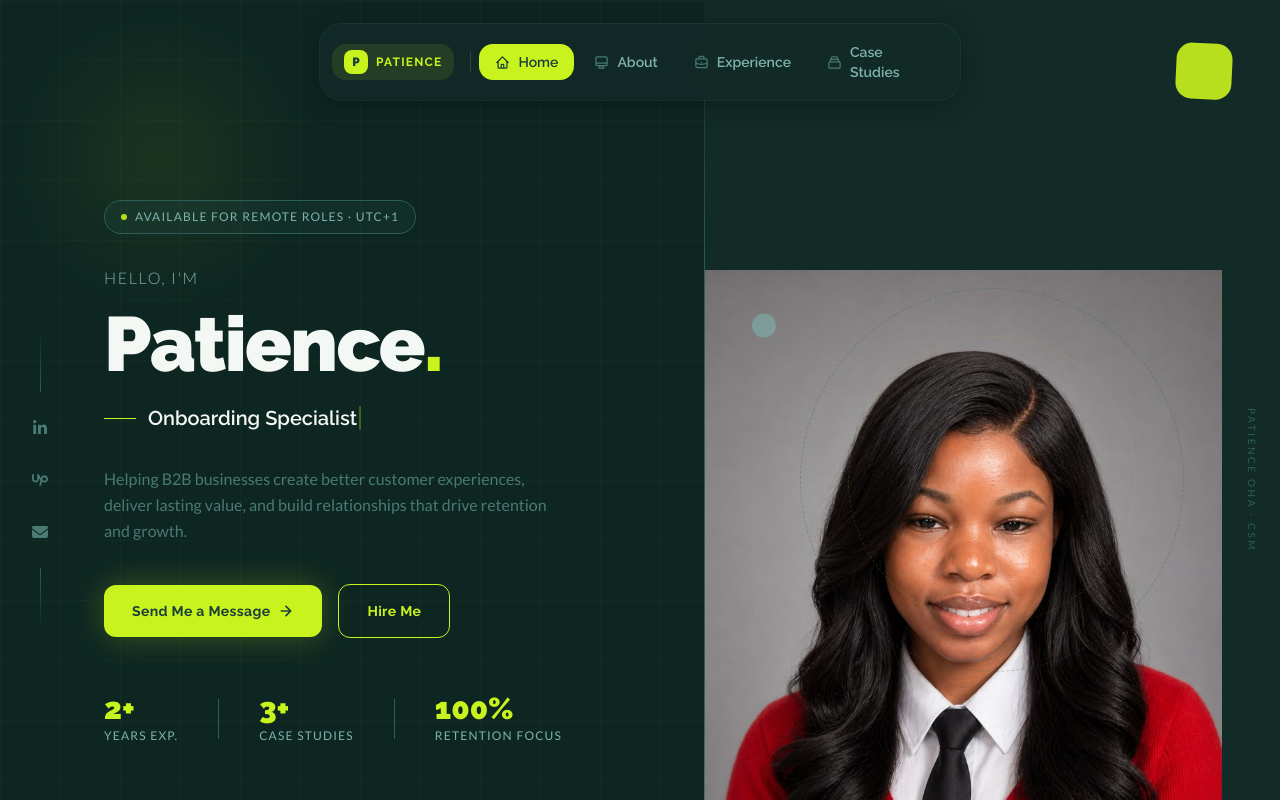
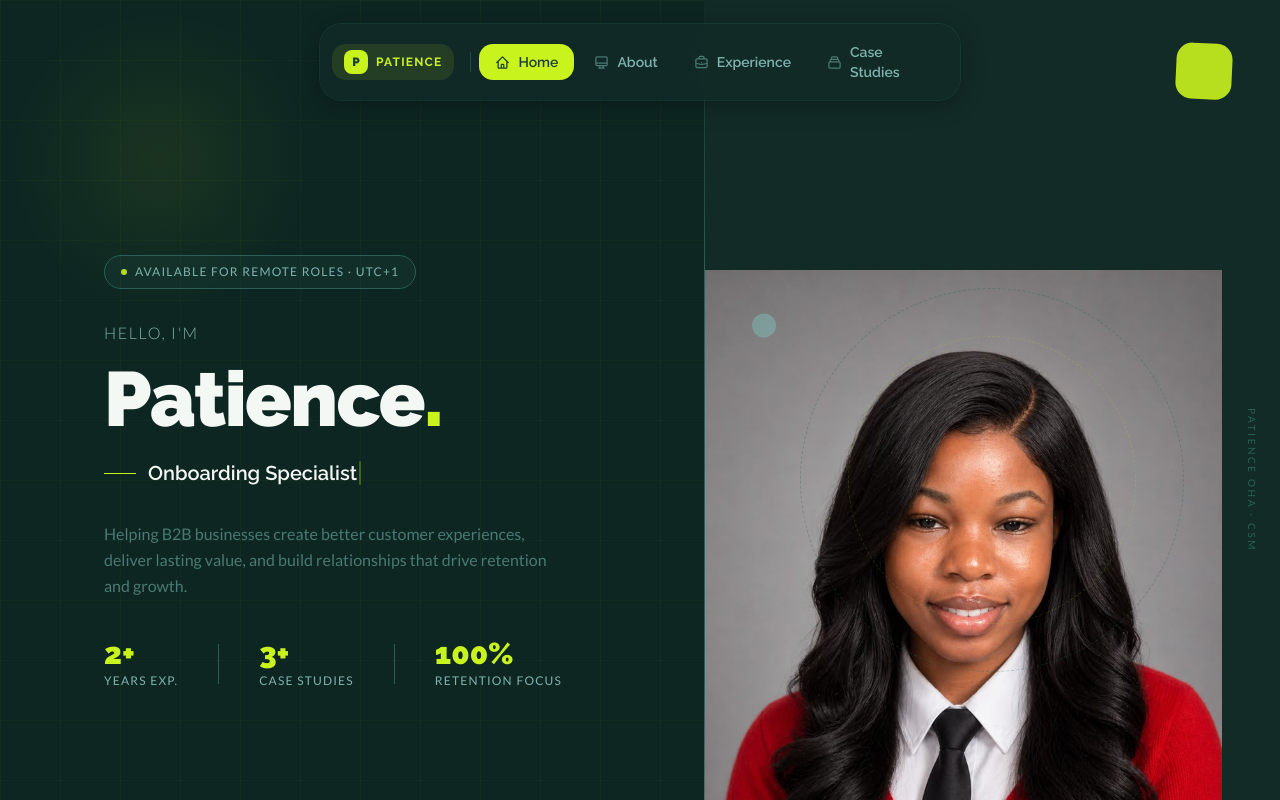
Before and after one commit to ohapatience/CSM, a React (Vite) app: page / in a window 1280 px wide. Shown: the top 800 px of the page. Built offline with nearby package versions, Linux system fonts and the light colour scheme.

Commit message:
first commit

```diff
--- a/src/components/heroSection.jsx
+++ b/src/components/heroSection.jsx
@@ -1,9 +1,6 @@
 import { useEffect, useState } from "react";
 import { motion, useMotionValue, useSpring } from "framer-motion";
-import { FaLinkedinIn, FaEnvelope } from "react-icons/fa6";
-import { SiUpwork } from "react-icons/si";
 import heroImage from "../assets/ezinne.png";
-import { LINKEDIN_URL, UPWORK_URL, EMAIL } from "../links";
 
 // Titles that scroll in and out, one after another
 const ROLES = [
@@ -19,7 +16,7 @@ function useTypewriter(
 ) {
   const [display, setDisplay] = useState("");
   const [wordIdx, setWordIdx] = useState(0);
-  const [phase, setPhase] = useState("typing"); // typing | pausing | deleting
+  const [phase, setPhase] = useState("typing");
 
   useEffect(() => {
     const word = words[wordIdx % words.length];
@@ -148,26 +145,6 @@ function StatItem({ value, label, delay }) {
   );
 }
 
-// ── Social link ───────────────────────────────────────────────────────────────
-function SocialLink({ href, icon, label, delay }) {
-  return (
-    <motion.a
-      href={href}
-      target={href.startsWith("mailto:") ? undefined : "_blank"}
-      rel="noopener noreferrer"
-      aria-label={label}
-      initial={{ opacity: 0, x: -16 }}
-      animate={{ opacity: 1, x: 0 }}
-      transition={{ delay, duration: 0.5, ease: "easeOut" }}
-      whileHover={{ x: 6, color: "#C9F31D" }}
-      className="flex items-center justify-center w-8 h-8 transition-colors"
-      style={{ color: "#4A7A73" }}
-    >
-      {icon}
-    </motion.a>
-  );
-}
-
 // ── Main Hero ─────────────────────────────────────────────────────────────────
 export default function HeroSection() {
   const typed = useTypewriter(ROLES, {
@@ -206,41 +183,6 @@ export default function HeroSection() {
 
         {/* ── LEFT PANEL ─────────────────────────────────────────── */}
         <div className="relative z-10 flex flex-col justify-between w-full lg:w-[55%] px-8 md:px-16 py-12">
-          {/* Social sidebar: LinkedIn, Upwork, Email */}
-          <motion.div
-            className="absolute left-6 top-1/2 -translate-y-1/2 hidden lg:flex flex-col items-center gap-5"
-            initial={{ opacity: 0 }}
-            animate={{ opacity: 1 }}
-            transition={{ delay: 1.2 }}
-          >
-            <div
-              className="w-px h-16"
-              style={{ background: "linear-gradient(transparent, #2A6057)" }}
-            />
-            <SocialLink
-              href={LINKEDIN_URL}
-              label="LinkedIn"
-              delay={1.3}
-              icon={<FaLinkedinIn size={16} />}
-            />
-            <SocialLink
-              href={UPWORK_URL}
-              label="Upwork"
-              delay={1.4}
-              icon={<SiUpwork size={16} />}
-            />
-            <SocialLink
-              href={`mailto:${EMAIL}`}
-              label="Email"
-              delay={1.5}
-              icon={<FaEnvelope size={16} />}
-            />
-            <div
-              className="w-px h-16"
-              style={{ background: "linear-gradient(#2A6057, transparent)" }}
-            />
-          </motion.div>
-
           {/* Main content */}
           <div className="flex flex-col justify-center flex-1 mt-8 lg:mt-0 lg:pl-10">
             {/* Availability badge */}
@@ -319,53 +261,6 @@ export default function HeroSection() {
               lasting value, and build relationships that drive retention and
               growth.
             </motion.p>
-
-            {/* Buttons side by side */}
-            <motion.div
-              {...enter(0.85)}
-              className="flex items-center gap-4 flex-wrap mb-14"
-            >
-              <motion.a
-                href="/contact"
-                whileHover={{ scale: 1.04, y: -2 }}
-                whileTap={{ scale: 0.97 }}
-                className="px-7 py-4 rounded-xl font-bold text-sm tracking-wide inline-flex items-center gap-2"
-                style={{
-                  background: "#C9F31D",
-                  color: "#1C3F39",
-                  fontFamily: "'Raleway', sans-serif",
-                  boxShadow: "0 0 32px rgba(201,243,29,0.25)",
-                }}
-              >
-                Send Me a Message
-                <svg
-                  width="16"
-                  height="16"
-                  viewBox="0 0 24 24"
-                  fill="none"
-                  stroke="currentColor"
-                  strokeWidth="2.5"
-                  strokeLinecap="round"
-                  strokeLinejoin="round"
-                >
-                  <path d="M5 12h14M12 5l7 7-7 7" />
-                </svg>
-              </motion.a>
-
-              <motion.a
-                href="/contact"
-                whileHover={{ scale: 1.04, y: -2 }}
-                whileTap={{ scale: 0.97 }}
-                className="px-7 py-4 rounded-xl font-bold text-sm tracking-wide inline-flex items-center gap-2"
-                style={{
-                  border: "1px solid #C9F31D",
-                  color: "#C9F31D",
-                  fontFamily: "'Raleway', sans-serif",
-                }}
-              >
-                Hire Me
-              </motion.a>
-            </motion.div>
 
             {/* Stats */}
             <motion.div
```
